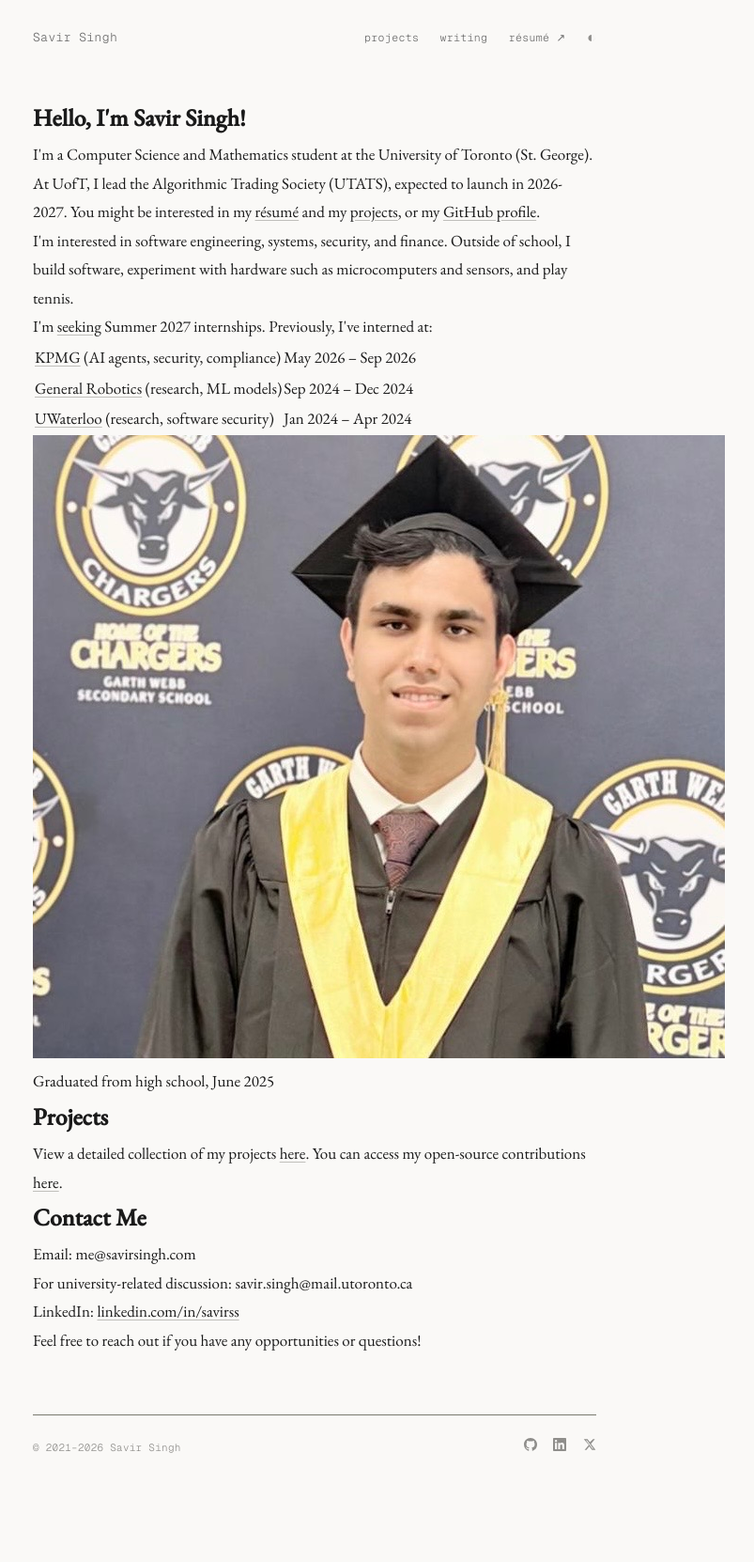
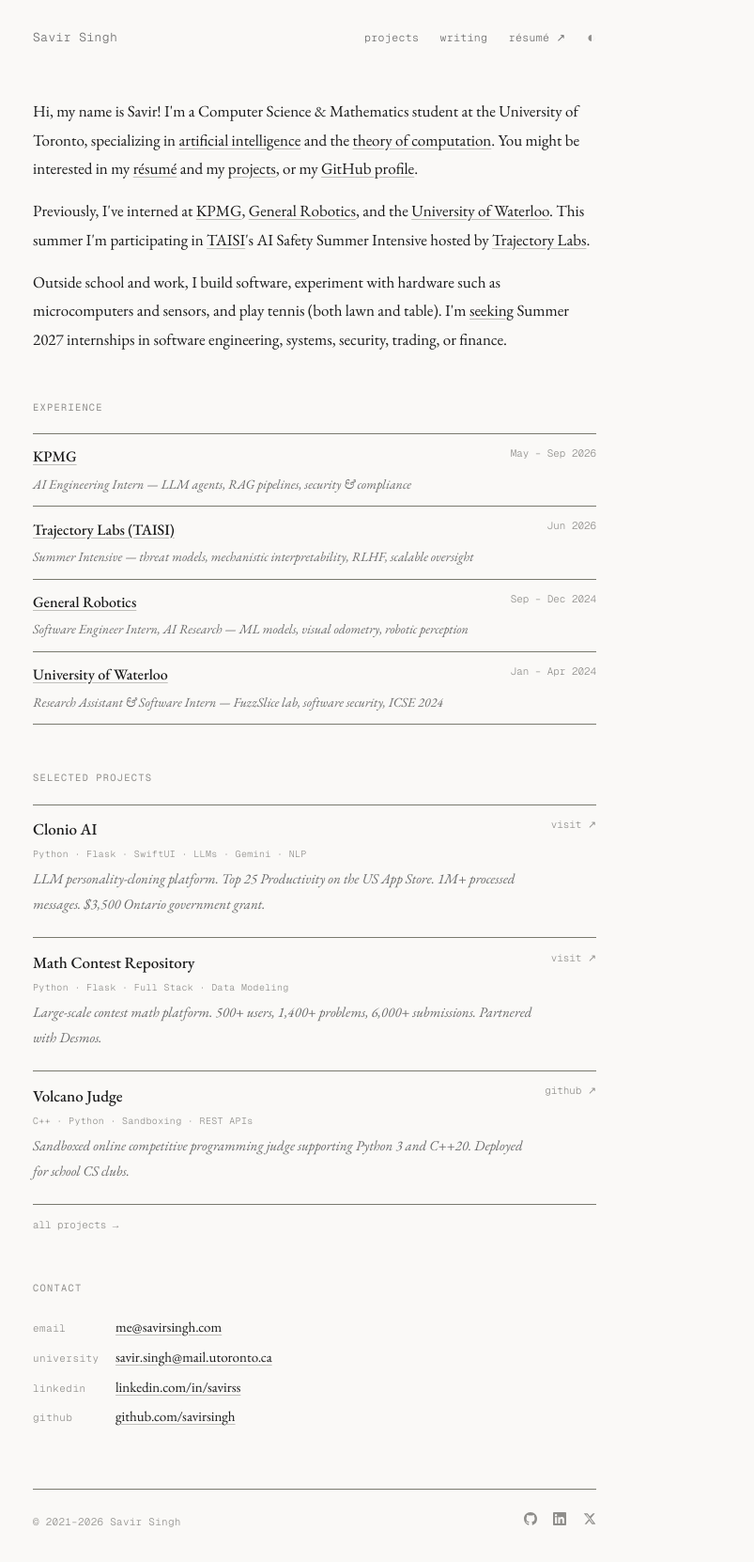
Before and after one commit to savirsingh/savirsingh.github.io, a Jekyll site: the page built from index.html, in a window 1280 px wide. Shown: the whole page at 94% size, without its empty margins (305-1108 px from the left). Built offline with Jekyll 4.4.1, drawn with Linux system fonts in a browser that asks for light colours; the list of posts is cut into pages by our own code; before the commit the page ends 1583 px from its top, so only the background shows below that.

Commit message:
Update index.html

```diff
--- a/index.html
+++ b/index.html
@@ -3,47 +3,87 @@
 title: Home
 ---
 
-<section id="about">
-  <h2>Hello, I'm Savir Singh!</h2>
-  <div class="about-container">
-    <div class="about-text">
-      <p>I'm a Computer Science and Mathematics student at the University of Toronto (St. George). At UofT, I lead the Algorithmic Trading Society (UTATS), expected to launch in 2026-2027. You might be interested in my <a href="/resume">résumé</a> and my <a href="/projects">projects</a>, or my <a href="https://github.com/savirsingh">GitHub profile</a>.</p>
-      <p>I'm interested in software engineering, systems, security, and finance. Outside of school, I build software, experiment with hardware such as microcomputers and sensors, and play tennis.</p>
-      <p>I'm <a href="https://linkedin.com/in/savirss">seeking</a> Summer 2027 internships. Previously, I've interned at:</p>
-  <table class="internship-table">
+<section class="intro">
+  <p>
+            Hi, my name is Savir! I'm a Computer Science &amp; Mathematics student at the University of Toronto, specializing in <a href="https://artsci.calendar.utoronto.ca/program/asfoc1689k" target="_blank" rel="noopener">artificial intelligence</a> and the <a href="https://artsci.calendar.utoronto.ca/program/asfoc1689r" target="_blank" rel="noopener">theory of computation</a>. You might be interested in my <a href="/resume">résumé</a> and my <a href="/projects">projects</a>, or my <a href="https://github.com/savirsingh">GitHub profile</a>.
+          </p>
+          <p>
+            Previously, I've interned at <a href="https://kpmg.com" target="_blank" rel="noopener">KPMG</a>, <a href="https://www.generalrobotics.company" target="_blank" rel="noopener">General Robotics</a>, and the <a href="https://cs.uwaterloo.ca" target="_blank" rel="noopener">University of Waterloo</a>. This summer I'm participating in <a href="https://taisi.ca" target="_blank" rel="noopener">TAISI</a>'s AI Safety Summer Intensive hosted by <a href="https://trajectorylabs.org" target="_blank" rel="noopener">Trajectory Labs</a>.
+          </p>
+          <p>
+            Outside school and work, I build software, experiment with hardware such as microcomputers and sensors, and play tennis (both lawn and table). I'm <a href="https://linkedin.com/in/savirss" target="_blank" rel="noopener">seeking</a> Summer 2027 internships in software engineering, systems, security, trading, or finance.
+          </p>
+</section>
+
+<span class="section-label">Experience</span>
+<table class="row-table">
   <tbody>
     <tr>
-        <td class="company"><a href="https://kpmg.com">KPMG</a> (AI agents, security, compliance)</td>
-        <td class="dates">May 2026 – Sep 2026</td>
+      <td>
+        <span class="cell-strong"><a href="https://kpmg.com" target="_blank" rel="noopener">KPMG</a></span>
+        <span class="cell-sub">AI Engineering Intern — LLM agents, RAG pipelines, security &amp; compliance</span>
+      </td>
+      <td class="cell-date">May – Sep 2026</td>
     </tr>
     <tr>
-        <td class="company"><a href="https://www.generalrobotics.company">General Robotics</a> (research, ML models)</td>
-        <td class="dates">Sep 2024 – Dec 2024</td>
+      <td>
+        <span class="cell-strong"><a href="https://trajectorylabs.org" target="_blank" rel="noopener">Trajectory Labs (TAISI)</a></span>
+        <span class="cell-sub">Summer Intensive — threat models, mechanistic interpretability, RLHF, scalable oversight</span>
+      </td>
+      <td class="cell-date">Jun 2026</td>
     </tr>
     <tr>
-        <td class="company"><a href="https://cs.uwaterloo.ca">UWaterloo</a> (research, software security)</td>
-        <td class="dates">Jan 2024 – Apr 2024</td>
+      <td>
+        <span class="cell-strong"><a href="https://www.generalrobotics.company" target="_blank" rel="noopener">General Robotics</a></span>
+        <span class="cell-sub">Software Engineer Intern, AI Research — ML models, visual odometry, robotic perception</span>
+      </td>
+      <td class="cell-date">Sep – Dec 2024</td>
+    </tr>
+    <tr>
+      <td>
+        <span class="cell-strong"><a href="https://cs.uwaterloo.ca" target="_blank" rel="noopener">University of Waterloo</a></span>
+        <span class="cell-sub">Research Assistant &amp; Software Intern — FuzzSlice lab, software security, ICSE 2024</span>
+      </td>
+      <td class="cell-date">Jan – Apr 2024</td>
     </tr>
   </tbody>
 </table>
+
+<span class="section-label">Selected Projects</span>
+<ul class="proj-list">
+  <li>
+    <div>
+      <span class="proj-name">Clonio AI</span>
+      <span class="proj-tags">Python · Flask · SwiftUI · LLMs · Gemini · NLP</span>
+      <span class="proj-desc">LLM personality-cloning platform. Top 25 Productivity on the US App Store. 1M+ processed messages. $3,500 Ontario government grant.</span>
     </div>
-    <figure class="about-photo">
-      <img src="/assets/grad.jpg" alt="Savir in Banff" />
-      <figcaption>Graduated from high school, June 2025</figcaption>
-    </figure>
+    <a class="proj-link" href="https://clonioai.guessoword.com" target="_blank" rel="noopener">visit ↗</a>
+  </li>
+  <li>
+    <div>
+      <span class="proj-name">Math Contest Repository</span>
+      <span class="proj-tags">Python · Flask · Full Stack · Data Modeling</span>
+      <span class="proj-desc">Large-scale contest math platform. 500+ users, 1,400+ problems, 6,000+ submissions. Partnered with Desmos.</span>
     </div>
-</section>
+    <a class="proj-link" href="https://mathcontestrepository.pythonanywhere.com" target="_blank" rel="noopener">visit ↗</a>
+  </li>
+  <li>
+    <div>
+      <span class="proj-name">Volcano Judge</span>
+      <span class="proj-tags">C++ · Python · Sandboxing · REST APIs</span>
+      <span class="proj-desc">Sandboxed online competitive programming judge supporting Python 3 and C++20. Deployed for school CS clubs.</span>
+    </div>
+    <a class="proj-link" href="https://github.com/savirsingh/volcano-judge" target="_blank" rel="noopener">github ↗</a>
+  </li>
+</ul>
+<p style="font-family: var(--mono); font-size: 0.68rem; font-weight: 300; color: var(--fg-faint); margin-top: 0.75rem;">
+  <a href="/projects" style="color: var(--fg-faint); text-decoration: none;">all projects →</a>
+</p>
 
-
-<section id="projects">
-    <h2>Projects</h2>
-    <p>View a detailed collection of my projects <a href="/projects">here</a>. You can access my open-source contributions <a href="https://github.com/savirsingh">here</a>.</p>
-</section>
-
-<section id="contact">
-    <h2>Contact Me</h2>
-    <p>Email: me@savirsingh.com</p>
-    <p>For university-related discussion: savir.singh@mail.utoronto.ca</p>
-    <p>LinkedIn: <a href="https://www.linkedin.com/in/savirss">linkedin.com/in/savirss</a></p>
-    <p>Feel free to reach out if you have any opportunities or questions!</p>
-</section>
+<span class="section-label">Contact</span>
+<ul class="contact-list">
+  <li><span class="contact-label">email</span><a href="mailto:me@savirsingh.com">me@savirsingh.com</a></li>
+  <li><span class="contact-label">university</span><a href="mailto:savir.singh@mail.utoronto.ca">savir.singh@mail.utoronto.ca</a></li>
+  <li><span class="contact-label">linkedin</span><a href="https://linkedin.com/in/savirss" target="_blank" rel="noopener">linkedin.com/in/savirss</a></li>
+  <li><span class="contact-label">github</span><a href="https://github.com/savirsingh" target="_blank" rel="noopener">github.com/savirsingh</a></li>
+</ul>
```
Lines whose indentation alone changed are shown as unchanged.
